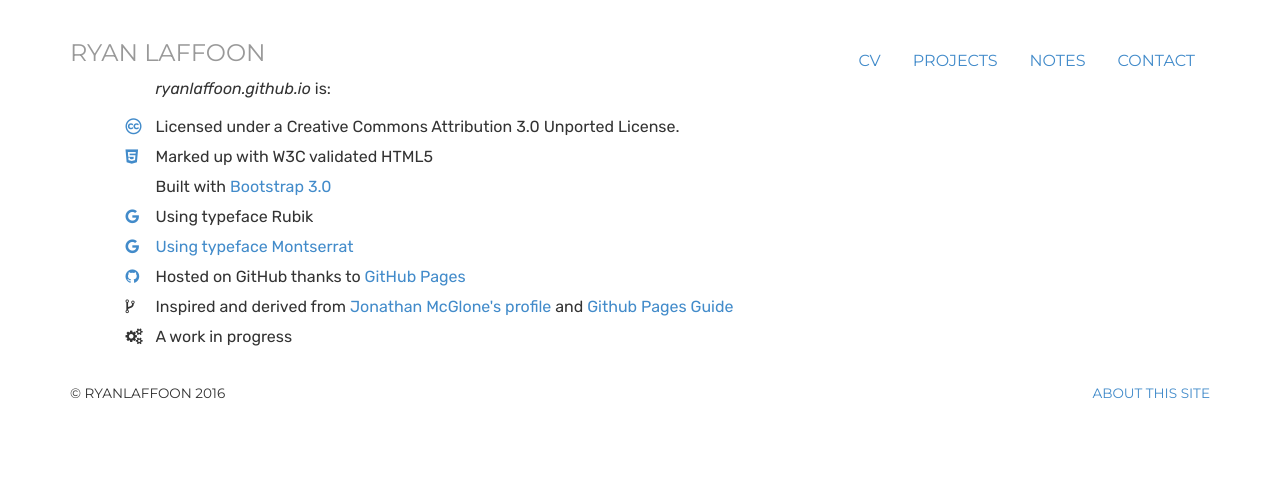
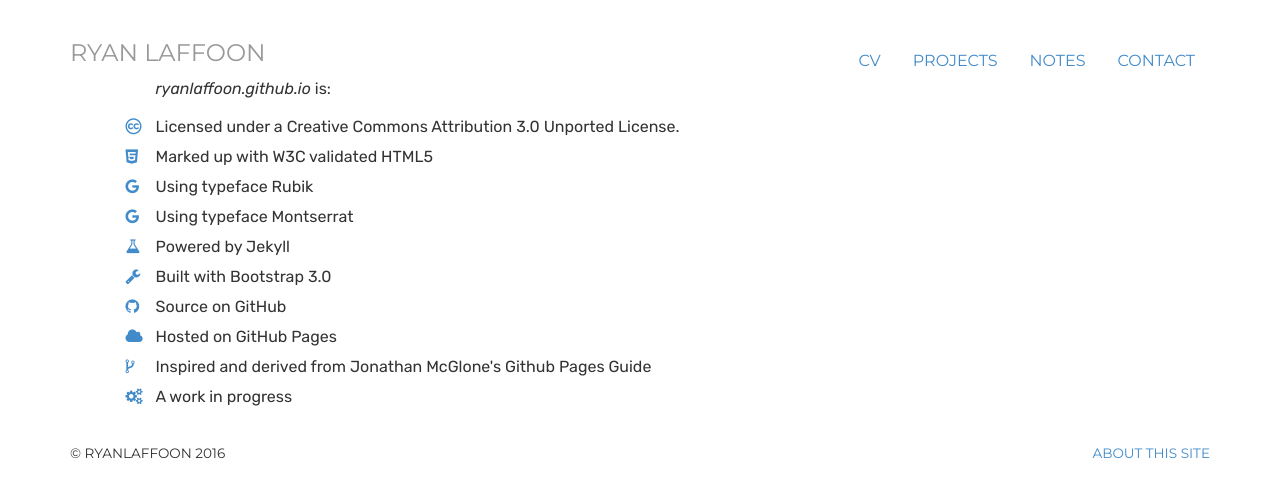
Before and after one commit to ryanlaffoon/ryanlaffoon.github.io, a Jekyll site: the page built from about/index.html, in a window 1280 px wide. Shown: the top 497 px of the page. Built offline with Jekyll 4.4.1, drawn with Linux system fonts in a browser that asks for light colours.

Commit message:
About icons

```diff
--- a/about/index.html
+++ b/about/index.html
@@ -10,16 +10,15 @@
 <div class="about">
     <p><em>ryanlaffoon.github.io</em> is:</p>
     <ul class="list-unstyled">
-        <li><a href="http://creativecommons.org/licenses/by/3.0/deed.en_US" rel="license"><i class="fa fa-creative-commons"></i></a>Licensed under a Creative Commons Attribution 3.0 Unported License.</li>
-        <li><a href="https://validator.w3.org/nu/?doc=https%3A%2F%2Fryanlaffoon.github.io%2F" title="HTML5 Validator"><i class="fa fa-html5"></i></a>Marked up with W3C validated HTML5</li>
-        <!--<li><a href="http://www.w3.org/TR/WCAG20/" title="WCAG 2.0">WCAG 2.0</a> compliant</li>-->
-        <!--<li><a href="http://alistapart.com/article/responsive-web-design" title="Responsive Web Design at A List Apart">Responsive</a> and compatible with a variety of devices</li>-->
-        <li>Built with <a href="http://getbootstrap.com/" title="Bootstrap 3.0">Bootstrap 3.0</a></li>
-        <li><a href="https://fonts.google.com/specimen/Rubik" title="Using typeface Rubik"><i class="fa fa-google"></i></a>Using typeface Rubik</li>
-        <li><a href="http://www.google.com/fonts/specimen/Montserrat" title="Using typeface Montserrat"><i class="fa fa-google"></i>Using typeface Montserrat</a></li>
-        <!--<li>Powered by <a href="http://jekyllrb.com/" title="Jekyll">Jekyll</a></li>-->
-        <li><a href="http://github.com/ryanlaffoon/ryanlaffoon.github.io" title="This site hosted on GitHub"><i class="fa fa-github"></i></a>Hosted on GitHub thanks to <a href="http://pages.github.com/" title="GitHub Pages">GitHub Pages</a></li>
-        <li><i class="fa fa-code-fork"></i>Inspired and derived from <a href="http://jmcglone.com/">Jonathan McGlone's profile</a> and <a href="http://jmcglone.com/guides/github-pages/">Github Pages Guide</a></li>
-        <li><i class="fa fa-cogs"></i>A work in progress</li>
+        <li><a href="http://creativecommons.org/licenses/by/3.0/deed.en_US" target="_blank" title="Licensed under a Creative Commons Attribution 3.0 Unported License."><i class="fa fa-creative-commons"></i></a>Licensed under a Creative Commons Attribution 3.0 Unported License.</li>
+        <li><a href="http://validator.w3.org/nu/?doc=https%3A%2F%2Fryanlaffoon.github.io%2F" target="_blank" title="Marked up with W3C validated HTML5"><i class="fa fa-html5"></i></a>Marked up with W3C validated HTML5</li>
+        <li><a href="http://fonts.google.com/specimen/Rubik" target="_blank" title="Using typeface Rubik"><i class="fa fa-google"></i></a>Using typeface Rubik</li>
+        <li><a href="http://www.google.com/fonts/specimen/Montserrat" target="_blank" title="Using typeface Montserrat"><i class="fa fa-google"></i></a>Using typeface Montserrat</li>
+        <li><a href="http://jekyllrb.com/" target="_blank" title="Powered by Jekyll"><i class="fa fa-flask"></i></a>Powered by Jekyll</li>
+        <li><a href="http://getbootstrap.com/" target="_blank" title="Built with Bootstrap 3.0"><i class="fa fa-wrench"></i></a>Built with Bootstrap 3.0</li>
+        <li><a href="http://github.com/ryanlaffoon/ryanlaffoon.github.io" target="_blank" title="Source on GitHub"><i class="fa fa-github"></i></a>Source on GitHub</li>
+        <li><a href="http://pages.github.com/" target="_blank" title="Hosted on GitHub Pages"><i class="fa fa-cloud"></i></a>Hosted on GitHub Pages</li>
+        <li><a href="http://jmcglone.com/guides/github-pages/" target="_blank" title="Inspired and derived from Jonathan McGlone's Github Pages Guide"><i class="fa fa-code-fork"></i></a>Inspired and derived from Jonathan McGlone's Github Pages Guide</li>
+        <li><a href="#" title="A work in progress"><i class="fa fa-cogs"></i></a>A work in progress</li>
     </ul>
 </div>
```
